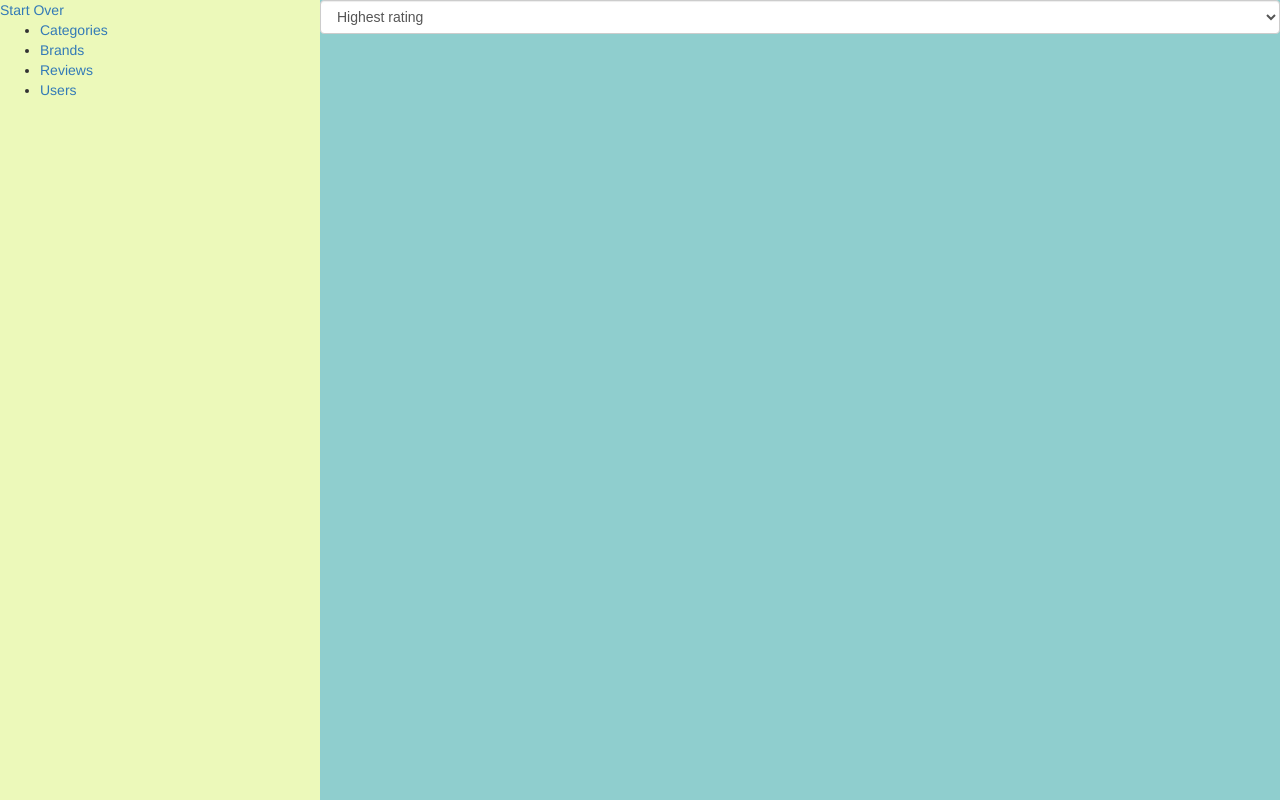
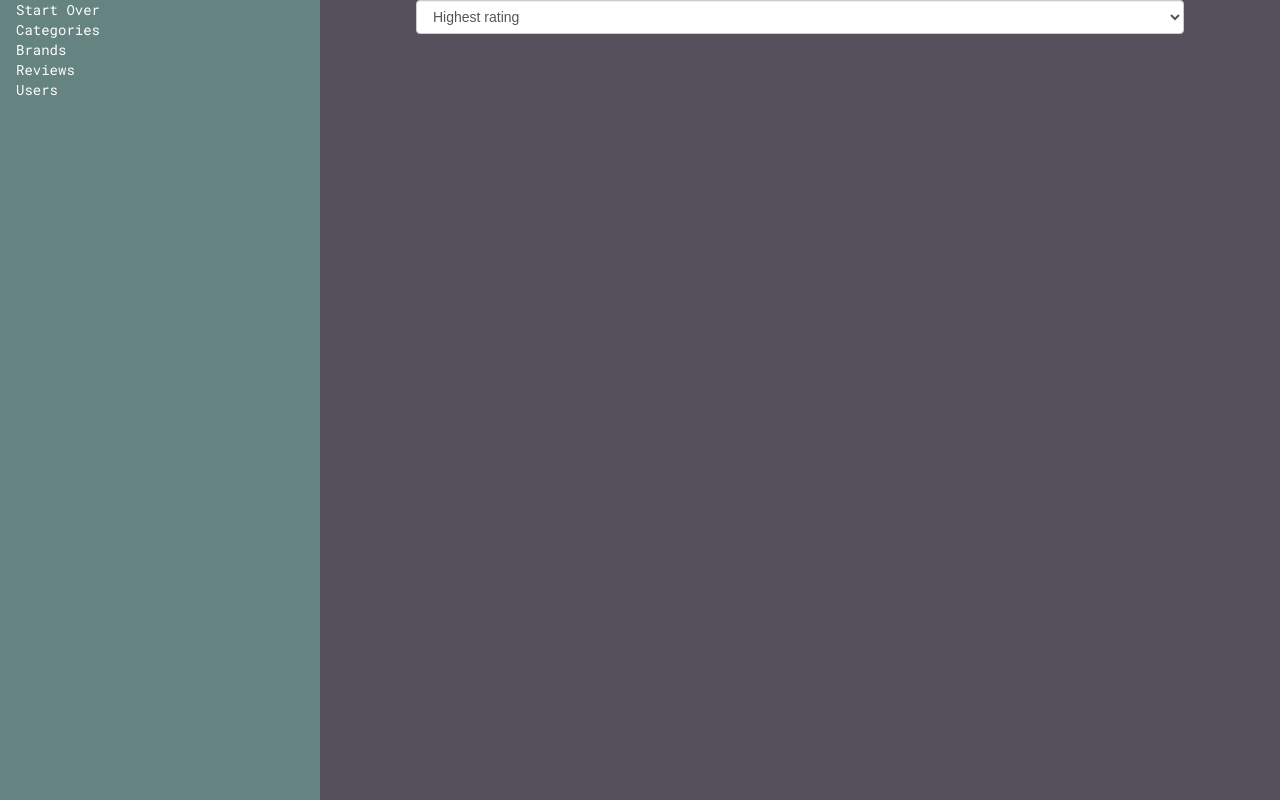
Before and after one commit to DigitalCrafts-September-2016-Cohort/team_freedom_nerdreview, a Flask app: page /reviews in a window 1280 px wide. Run offline with Flask 2, Linux system fonts and the light colour scheme; data that the repository does not hold is empty; some libraries are stand-ins or nearby versions.

Commit message:
chooses inital colors, font, and adds tile class

```diff
--- a/static/css/main.css
+++ b/static/css/main.css
@@ -1,17 +1,89 @@
+* {
+    box-sizing: border-box;
+}
+
 html, body {
     height: 100%;
 }
 
+body {
+    font-family: 'Roboto Mono', Courier, monospace;
+}
+
+ul {
+    padding: 0;
+    list-style: none;
+}
+
+.nav-wrapper {
+    margin: 0 auto;
+    width: 90%;
+}
+
 .nav-menu {
-    background: #ecf9ba;
+    background: #648381;
+    color: #fff;
     position: fixed;
     height: 100%;
     width: 25%;
 }
 
+.nav-menu a {
+    color: #fff;
+}
+
 main {
     min-height: 100%;
-    background: #8fcece;
+    color: #fff;
+    background: #55505C;
     float: right;
     width: 75%;
 }
+
+.main-wrapper {
+    margin: 0 auto;
+    width: 80%;
+}
+
+main a {
+    color: #fff;
+}
+
+.tile {
+    margin: 20px;
+    width: 300px;
+    height: 300px;
+    text-align: center;
+    display: inline-block;
+    box-sizing: padding-box;
+}
+
+.tile a {
+    display: block;
+    height: 100%;
+    padding: 20px;
+    display: flex;
+    flex-direction: column;
+    justify-content: space-between;
+    border: 5px solid #fff;
+}
+
+.tile a:hover {
+    color: #FFBF46;
+    border-color: #FFBF46;
+}
+
+.tile .rating,
+.tile .date,
+.tile .product,
+.tile .reviewer {
+    margin: 0;
+}
+
+.tile .rating {
+    float: left;
+}
+
+.tile .date {
+    float: right;
+}
--- a/templates/layout.html
+++ b/templates/layout.html
@@ -4,21 +4,26 @@
         <meta charset="utf-8">
         <meta name="viewport" content="width=device-width, initial-scale=1">
         <link rel="stylesheet" href="https://maxcdn.bootstrapcdn.com/bootstrap/3.3.7/css/bootstrap.min.css">
+        <link href="https://fonts.googleapis.com/css?family=Roboto+Mono:100,400,700" rel="stylesheet">
         <link rel="stylesheet" href="/static/css/normalize.css">
         <link rel="stylesheet" href="/static/css/main.css">
         <title>Nerd Review</title>
     </head>
     <body>
         <nav class="nav-menu">
-            <a href="/">Start Over</a>
-            {% block nav %}
-            {% endblock %}
+            <div class="nav-wrapper">
+                <a href="/">Start Over</a>
+                {% block nav %}
+                {% endblock %}
+            </div>
         </nav>
         <main class="main">
+            <div class="main-wrapper">
             {% block sort %}
             {% endblock %}
             {% block body %}
             {% endblock %}
+            </div>
         </main>
 
         <!-- JavaScript -->
--- a/templates/reviews.html
+++ b/templates/reviews.html
@@ -24,12 +24,14 @@
 {% block body %}
     <ul>
         {% for review in reviews_list %}
-      <li>
+        <li class="tile">
             <a href="/reviews/{{review.id}}">
-              <p>Reviewer Name: {{review.user_name}}</p>
-              <p>Product Name: {{review.prod_name}}</p>
-              <p>Rating: {{review.rating}}</p>
-              <p>Date: {{review.date}}</p>
+                <div>
+                    <h4 class="rating">{{review.rating}} / 5</h4>
+                    <h4 class="date">Date: {{review.date}}</h4>
+                </div>
+                <h3 class="product">{{review.prod_name}}</h3>
+                <h4 class="reviewer">By {{review.user_name}}</h4>
             </a>
         </li>
         {% endfor %}
```
Lines whose indentation alone changed are shown as unchanged.
